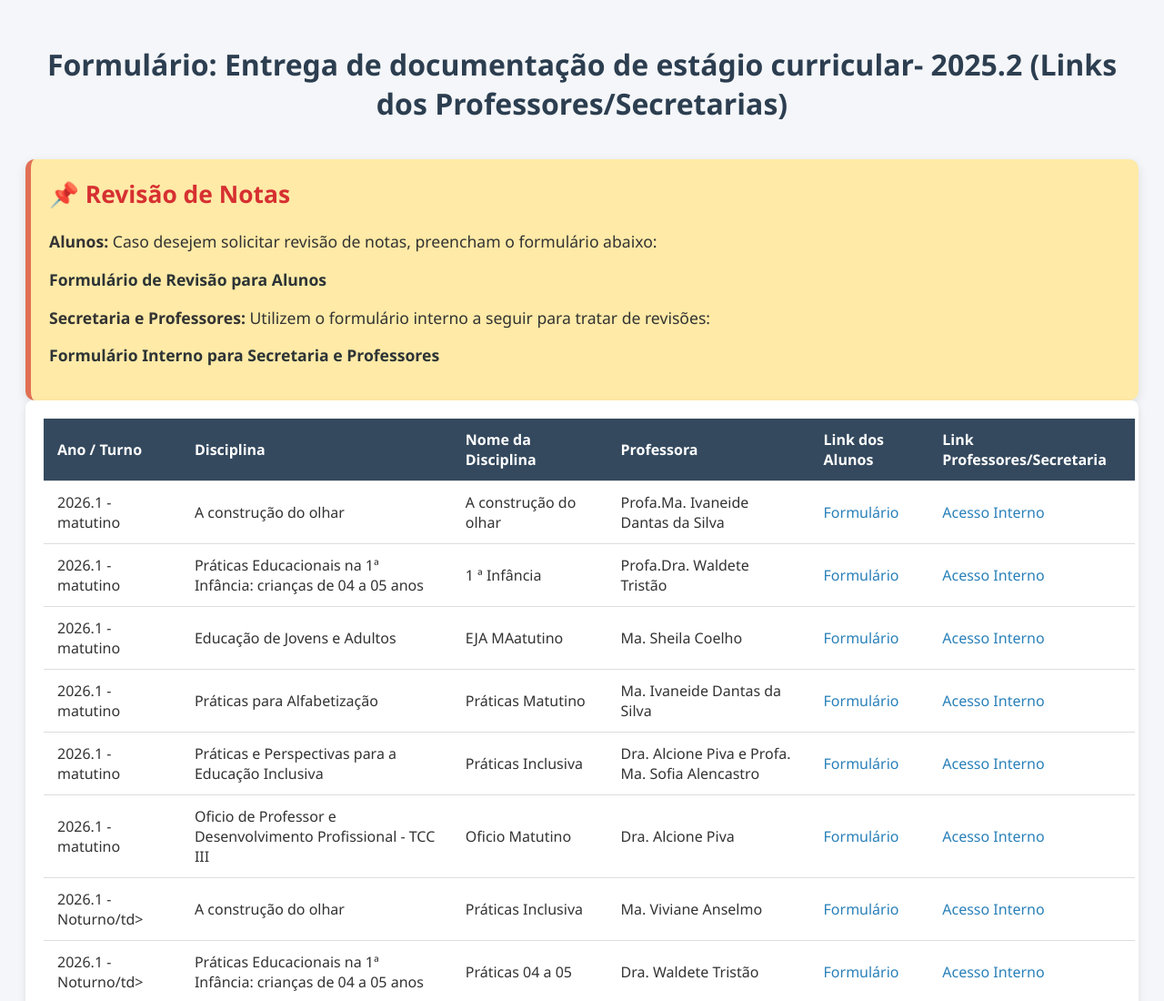
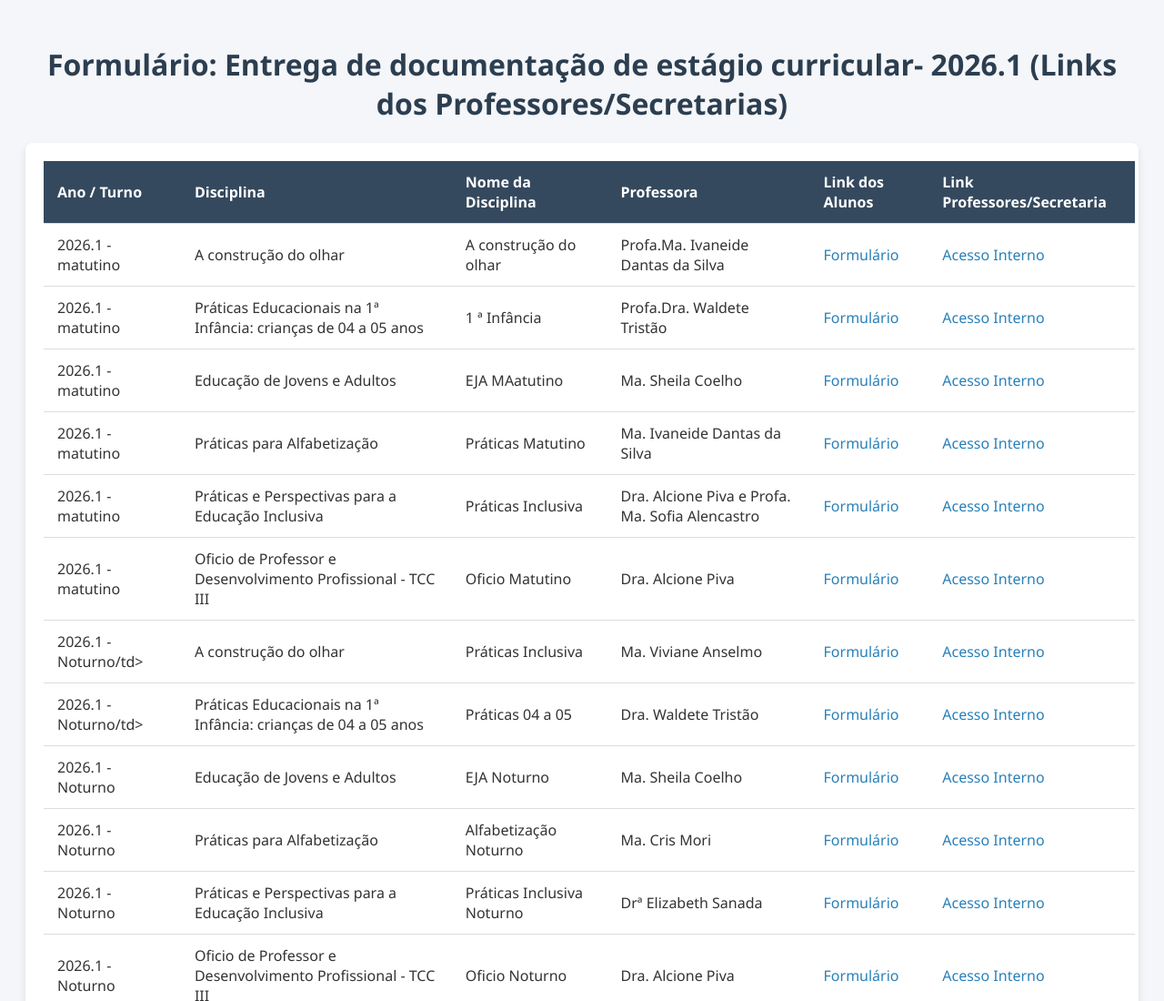
Before and after one commit to CalebeRezende/estagios, a plain HTML site: page siteestagio.html in a window 1280 px wide. Shown: the top 1100 px of the page at 91% size. Drawn offline with Linux system fonts and the light colour scheme.

Commit message:
siteestagio.html

```diff
--- a/siteestagio.html
+++ b/siteestagio.html
@@ -78,14 +78,8 @@
 </head>
 <body>
 
-    <h1>Formulário: Entrega de documentação de estágio curricular- 2025.2 (Links dos Professores/Secretarias)</h1>
-    <div class="revisao-container">
-        <h2>📌 Revisão de Notas</h2>
-        <p><strong>Alunos:</strong> Caso desejem solicitar revisão de notas, preencham o formulário abaixo:</p>
-        <p><a href="https://forms.office.com/r/0BxWd0uJYE" target="_blank">Formulário de Revisão para Alunos</a></p>
-        <p><strong>Secretaria e Professores:</strong> Utilizem o formulário interno a seguir para tratar de revisões:</p>
-        <p><a href="https://forms.office.com/Pages/DesignPageV2.aspx?subpage=design&FormId=0CttMUH8HkaTcUQaaIj3mdTl4moSM_FOpZv92esl_rlUM1VSOEYzR1NINFQxT0xLNUs3STNMUTJGUC4u&Token=35d80c1592504c0a869e795a263b930c" target="_blank">Formulário Interno para Secretaria e Professores</a></p>
-    </div>
+    <h1>Formulário: Entrega de documentação de estágio curricular- 2026.1 (Links dos Professores/Secretarias)</h1>
+
 
     <div class="table-container">
         <table>
```
